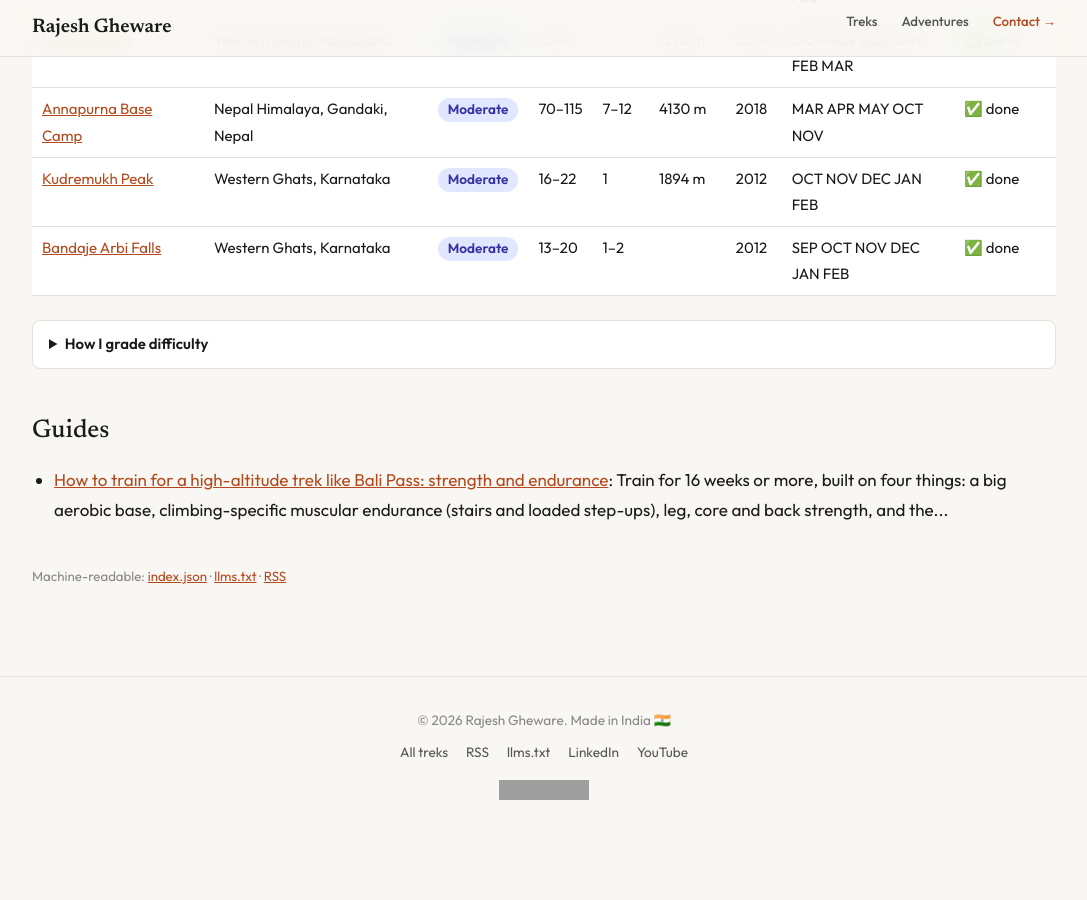
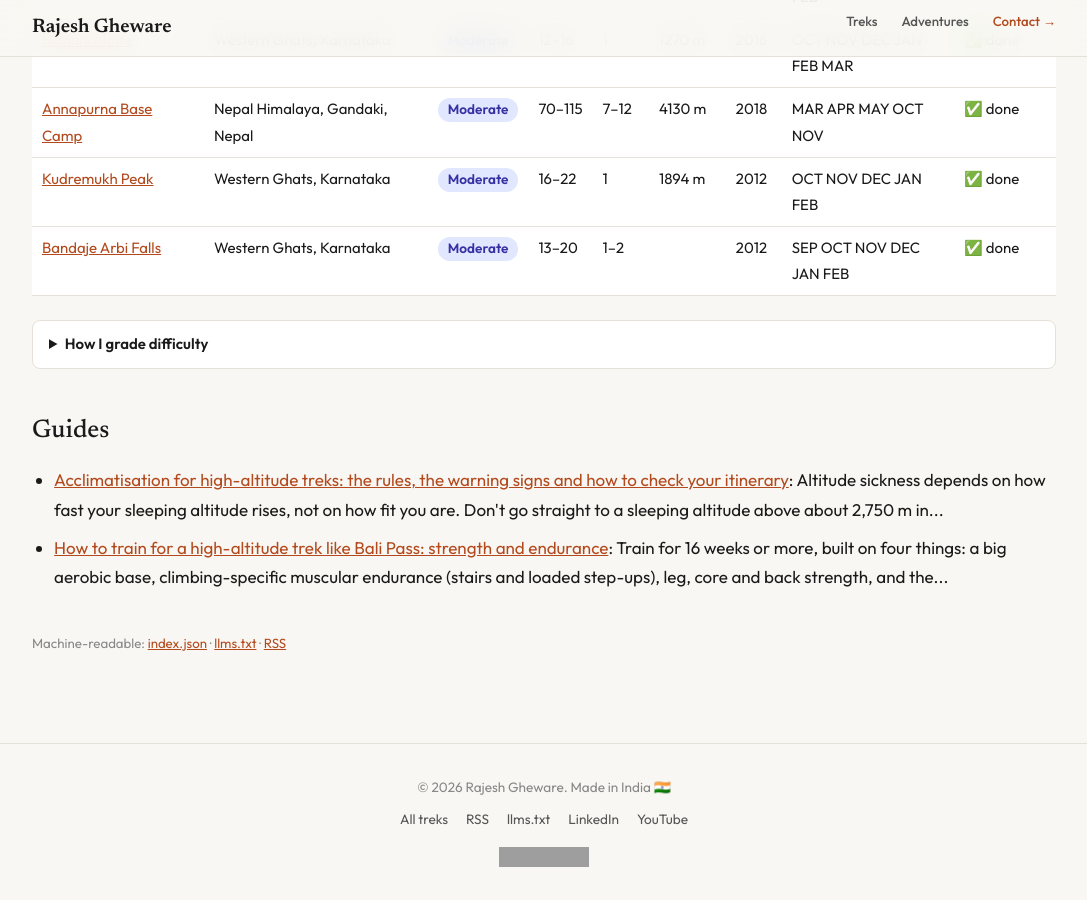
Before and after one commit to rajeshgheware/rajeshgheware.github.io, a Jekyll site: the page built from docs/treks/index.html, in a window 1280 px wide and 900 px high, scrolled down 1094 px. Shown: the whole window, without its empty margins (96-1183 px from the left). Built offline with Jekyll 4.4.1, drawn with Linux system fonts in a browser that asks for light colours; before the commit the page ends 1927 px from its top, so only the background shows below that; part of the change alters nothing that is shown; grey boxes are pictures that could not be loaded.

Commit message:
feat(treks): acclimatisation guide for high-altitude treks
New guide /treks/guides/acclimatisation/: WMS/CDC ascent rules, Leh 48-hour rule, night-by-night
EBC itinerary check, AMS/HACE/HAPE warning-signs table, medicines as 'ask your doctor' (no doses),
habits, checklist, FAQ (FAQPage JSON-LD) and sources. Cross-linked from the fitness guide and EBC.

Co-Authored-By: Claude Opus 5.5 <noreply@anthropic.com>

```diff
--- a/docs/_treks/everest-base-camp.md
+++ b/docs/_treks/everest-base-camp.md
@@ -54,7 +54,8 @@ sources:
 ## Overview
 
 The route runs Lukla → Phakding → Namche Bazaar → Tengboche → Dingboche → Lobuche → Gorak Shep → Everest Base Camp,
-with acclimatisation days at Namche and Dingboche. Most people climb Kala Patthar at dawn from Gorak Shep for the
+with acclimatisation days at Namche and Dingboche. My [acclimatisation guide](/treks/guides/acclimatisation/) checks
+this itinerary night by night. Most people climb Kala Patthar at dawn from Gorak Shep for the
 classic Everest view, because you can't see the summit well from base camp itself.
 
 ## Getting there
--- /dev/null
+++ b/docs/treks/guides/acclimatisation.md
@@ -0,0 +1,155 @@
+---
+layout: guide
+guide: true
+permalink: /treks/guides/acclimatisation/
+title: "Acclimatisation for high-altitude treks: the rules, the warning signs and how to check your itinerary"
+description: "A practical acclimatisation guide for Himalayan treks: why sleeping altitude matters, the 500 m-per-night rule above 3,000 m, rest days, Leh's 48-hour rule, how to check an itinerary (worked EBC example), AMS, HACE and HAPE warning signs, and when to descend."
+date: 2026-11-22
+last_verified: 2026-11-22
+hero: /treks/img/annapurna-base-camp.jpg
+hero_alt: "First light on Annapurna I above Annapurna Base Camp"
+hero_position: "center 35%"
+related_treks: [everest-base-camp, kang-yatse-2, bali-pass, annapurna-base-camp, bodhpathri-lakes]
+tags: [acclimatisation, acclimatization, altitude sickness, acute mountain sickness, AMS, HAPE, HACE, high altitude trek, everest base camp itinerary, leh 48 hours]
+
+tldr: >-
+  Altitude sickness depends on how fast your sleeping altitude rises, not on how fit you are. Don't go straight to a
+  sleeping altitude above about 2,750 m in one day. Above 3,000 m, raise your sleeping altitude by no more than about
+  500 m a night on average, and take a rest day every 3–4 days. If you fly into Leh, rest for 48 hours, which the
+  Leh administration requires. Never go higher with symptoms, and go down if they get worse. Check your trek
+  itinerary against these rules before you book.
+
+faq:
+  - q: What is the safe rate of ascent at high altitude?
+    a: >-
+      Wilderness Medical Society guidance, summarised by the CDC, is to avoid going straight to a sleeping altitude of
+      2,750 m or more in one day. Once above 3,000 m, raise your sleeping altitude by no more than about 500 m a night,
+      with a rest day every 3–4 days.
+  - q: Does fitness prevent altitude sickness?
+    a: >-
+      No. Fit people get altitude sickness too, sometimes because they climb too fast. Fitness makes each day easier,
+      but only a gradual ascent prevents altitude illness.
+  - q: How long should I rest after flying into Leh?
+    a: >-
+      At least 48 hours. The Leh district administration requires 48 hours of acclimatisation for tourists arriving in
+      Leh before they go to higher areas. Ladakh Tourism advises rest on day 1 and only short walks on day 2.
+  - q: What are the warning signs of HAPE and HACE?
+    a: >-
+      HACE (fluid on the brain): confusion, unusual behaviour, extreme drowsiness, loss of coordination such as being
+      unable to walk heel to toe. HAPE (fluid in the lungs): breathlessness at rest, a persistent cough, reduced
+      exercise ability. Both are emergencies. Descend immediately and get medical help.
+  - q: Should I take medicine to prevent altitude sickness?
+    a: >-
+      Talk to a doctor before the trek. WMS guidelines recommend considering acetazolamide for people at moderate or high
+      risk, for example on fast ascents. It's a prescription medicine, so the decision and dose are your doctor's.
+      Medicine doesn't replace a gradual ascent.
+  - q: What does "climb high, sleep low" mean?
+    a: >-
+      On rest days, walk a few hundred metres higher than where you sleep, then come back down. Standard EBC itineraries
+      do this at Namche and Dingboche, with day hikes gaining about 400–700 m.
+
+sources:
+  - { title: "CDC Yellow Book — high-altitude travel and altitude illness", url: "https://www.cdc.gov/yellow-book/hcp/environmental-hazards-risks/high-altitude-travel-and-altitude-illness.html" }
+  - { title: "AAFP — Wilderness Medical Society altitude illness guidelines (2020)", url: "https://www.aafp.org/afp/2020/0415/p505.html" }
+  - { title: "NCBI StatPearls — high altitude illness", url: "https://ncbi.nlm.nih.gov/books/NBK560677" }
+  - { title: "MSD Manual — acute altitude illness", url: "https://www.msdmanuals.com/professional/injuries-poisoning/altitude-illness/acute-altitude-illness" }
+  - { title: "Leh district — 48 hours acclimatisation for tourists arriving in Leh", url: "https://leh.nic.in/48-hours-acclimatization-for-tourists-arriving-in-leh/" }
+  - { title: "Ladakh Tourism — advisory", url: "https://tourism.ladakh.gov.in/advisory" }
+  - { title: "Lonely Planet — how to trek to Everest Base Camp", url: "https://www.lonelyplanet.com/articles/how-to-trek-to-everest-base-camp" }
+  - { title: "Himalayan Recreation — EBC itinerary and altitudes", url: "https://www.himalayanrecreation.com/blog/everest-base-camp-trek-itinerary" }
+---
+
+## Why your body needs time
+
+Higher up, every breath brings in less oxygen. Over days, your body adapts: you breathe deeper and faster, your blood
+chemistry adjusts, and later you make more red blood cells. **Acclimatisation is that adaptation, and it can't be
+rushed.** Fitness doesn't speed it up. This is the most important thing to understand before any Himalayan trek, and
+it's why my [fitness guide](/treks/guides/high-altitude-fitness/) ends with a section on what fitness can't do.
+
+## The rules
+
+These are the Wilderness Medical Society (WMS) guidelines as summarised by the CDC.
+
+1. **Sleeping altitude is what counts.** It matters more than the highest point you reach in the day.
+2. **Avoid going straight to a sleeping altitude above 2,750 m in one day.**
+3. **Above 3,000 m, raise your sleeping altitude by no more than about 500 m a night.** Terrain sometimes forces a
+   bigger jump, so keep the *average* over the whole ascent within this limit by adding extra nights.
+4. **Take a rest day every 3–4 days**, ideally with a short walk higher ("climb high, sleep low").
+5. **No alcohol for the first 48 hours** at altitude.
+6. **Never go higher with symptoms. If they get worse, go down.** Descent is the most important treatment.
+
+## Flying in: the Leh rule
+
+Flying straight to 3,500 m is the classic way to get altitude sickness, because you skip all the gradual gain a road
+journey gives you. The **Leh district administration requires 48 hours of acclimatisation for tourists arriving in
+Leh** before they go to higher areas such as Khardung La or Pangong. Ladakh Tourism's advice:
+
+- **Day 1:** rest. No sightseeing, no stairs, plenty of fluids, no alcohol.
+- **Day 2:** short, easy walks around town only.
+- **After that:** go up gradually, by no more than about 500 m a day.
+
+Ladakh treks and peaks like [Kang Yatse 2](/treks/kang-yatse-2/) start in Leh, so those 48 hours are part of the trek,
+not time lost from it.
+
+## How to check an itinerary: a worked EBC example
+
+Before you book, write down **where you sleep each night** and its altitude, then check the jumps. Here's the standard
+[Everest Base Camp](/treks/everest-base-camp/) itinerary, with approximate altitudes from published itineraries:
+
+| Night | Sleep at | Altitude (approx.) | Gain from previous night | Note |
+|---|---|---|---|---|
+| 1 | Phakding | 2,610 m | — | Fly into Lukla (2,860 m), sleep lower |
+| 2 | Namche Bazaar | 3,440 m | +830 m | Big jump, so the next day is a rest day |
+| 3 | Namche Bazaar | 3,440 m | 0 | **Rest day**: hike higher, sleep low |
+| 4 | Tengboche | about 3,860–3,900 m | about +440 m | |
+| 5 | Dingboche | 4,410 m | about +530 m | |
+| 6 | Dingboche | 4,410 m | 0 | **Rest day**: hike higher, sleep low |
+| 7 | Lobuche | about 4,910–4,940 m | about +520 m | |
+| 8 | Gorak Shep | about 5,160 m | about +230 m | Base Camp (5,364 m) as a day trip |
+
+Some single nights go over 500 m, but from Namche (night 2) to Gorak Shep (night 8) the sleeping altitude rises
+about 1,700 m in 6 nights, under 300 m a night on average, with two rest days. That's why this itinerary works, and
+why **cutting a rest day to save time is the riskiest change you can make.**
+
+Apply the same check to any trek: Bali Pass, Bodhpathri, Kang Yatse. If an operator's plan has repeated 600–800 m
+jumps above 3,000 m with no rest days, ask why, or choose another itinerary.
+
+## Know the warning signs
+
+| Condition | Signs | What to do |
+|---|---|---|
+| **AMS** (acute mountain sickness) | Headache plus nausea, loss of appetite, tiredness, dizziness or poor sleep, typically 6–12 hours after arriving higher | Stop going up. Rest at the same altitude until it clears. Descend if it gets worse. |
+| **HACE** (fluid on the brain) | Confusion, odd behaviour, extreme drowsiness, **loss of coordination** (can't walk heel to toe in a straight line) | **Emergency.** Descend immediately with someone. Get medical help and oxygen if available. |
+| **HAPE** (fluid in the lungs) | **Breathless at rest**, persistent cough, much weaker than usual, sometimes fever | **Emergency.** Descend immediately. Get medical help and oxygen if available. |
+
+Rules for the group:
+
+- **Assume symptoms are altitude-related** until proven otherwise. "Just a cold" or "just tired" is how people get
+  into trouble.
+- **Never leave someone with symptoms alone**, and never send them down alone.
+- **Be honest with your trek leader.** Hiding a headache to keep up with the group is a common, dangerous mistake.
+
+## Medicines: talk to your doctor first
+
+WMS guidelines recommend *considering* **acetazolamide** for people at moderate or high risk of AMS, such as on fast
+ascents or with a history of altitude illness. Dexamethasone is an alternative and an emergency drug. **Both are
+prescription medicines.** Whether you need them, and the dose, is a decision for your doctor, not a blog. Medicine
+supports a gradual ascent; it never replaces it.
+
+## Small habits that help
+
+- **Drink to thirst** and keep your urine pale. Dehydration feels a lot like AMS, but drinking more doesn't prevent AMS.
+- **Eat well**, even when altitude kills your appetite. Carbohydrates are easiest.
+- **Walk slowly** enough to talk. Rushing on day 2 is a common cause of a bad day 3.
+- **Sleep warm**, and expect broken sleep for the first nights higher up.
+- **Keep a simple log:** how you slept, any headache and your appetite each morning. Trends matter more than one bad night.
+- **Don't trust a single pulse-oximeter reading.** How you feel and function matters more than the number.
+
+## Acclimatisation checklist
+
+- [ ] Itinerary written out night by night, with sleeping altitudes
+- [ ] No more than about 500 m average gain a night above 3,000 m, with a rest day every 3–4 days
+- [ ] 48 hours' rest built in if flying into Leh (or any high airstrip)
+- [ ] Buffer day for weather or a slow acclimatiser
+- [ ] Doctor consulted about medicines and existing conditions
+- [ ] Group agreed: anyone with symptoms stops going up; HACE or HAPE signs mean going down at once
--- a/docs/treks/guides/high-altitude-fitness.md
+++ b/docs/treks/guides/high-altitude-fitness.md
@@ -171,6 +171,8 @@ your sleeping altitude rises. The Wilderness Medical Society guidelines (summari
   **go down.** Descent is the most important treatment.
 
 Pick a trek itinerary that respects these rules, and never push on with worsening symptoms because you feel fit.
+For the full picture, including how to check an itinerary night by night and the warning signs of HACE and HAPE, read my
+[acclimatisation guide](/treks/guides/acclimatisation/).
 
 ## The last two weeks
 
```
